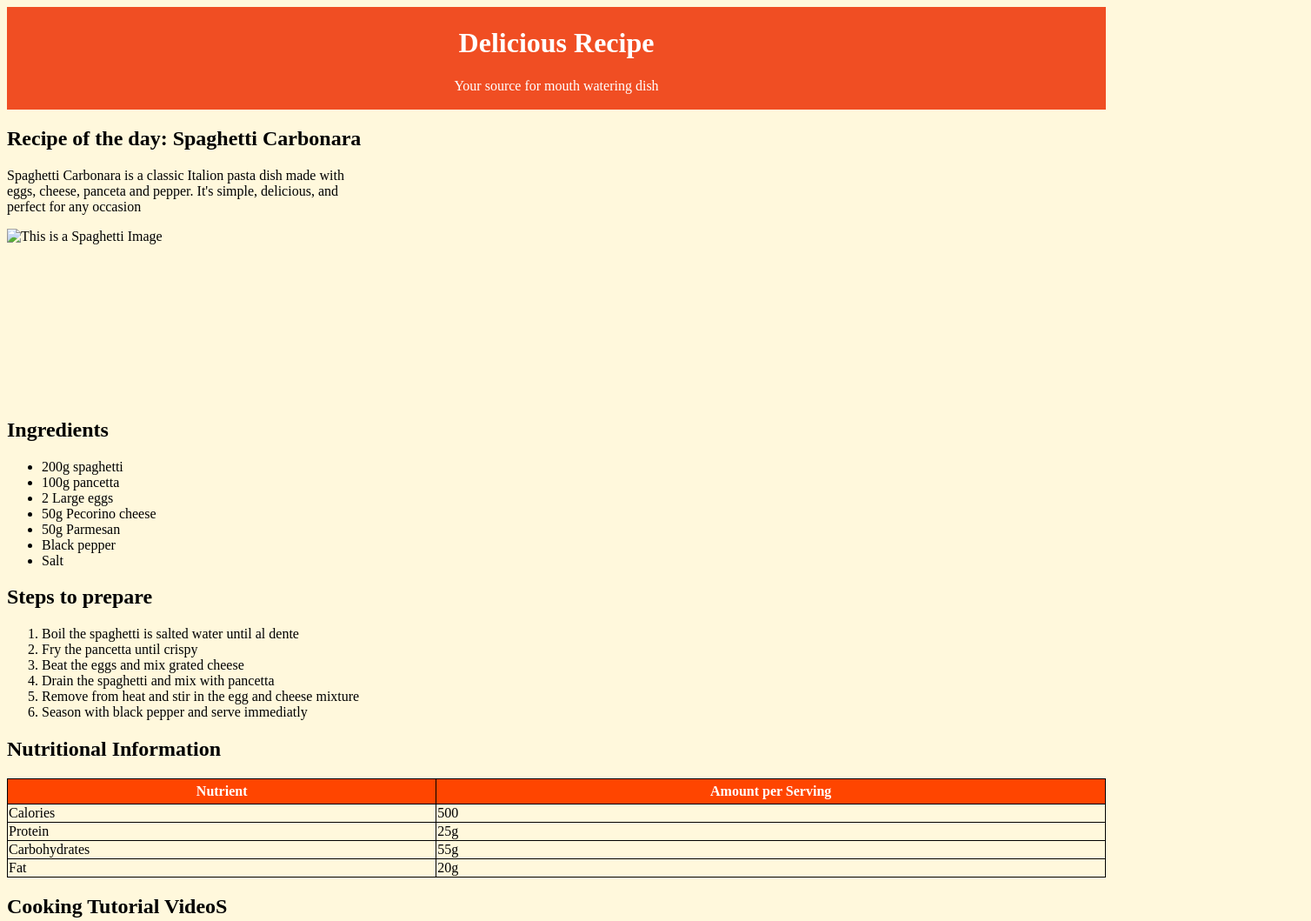
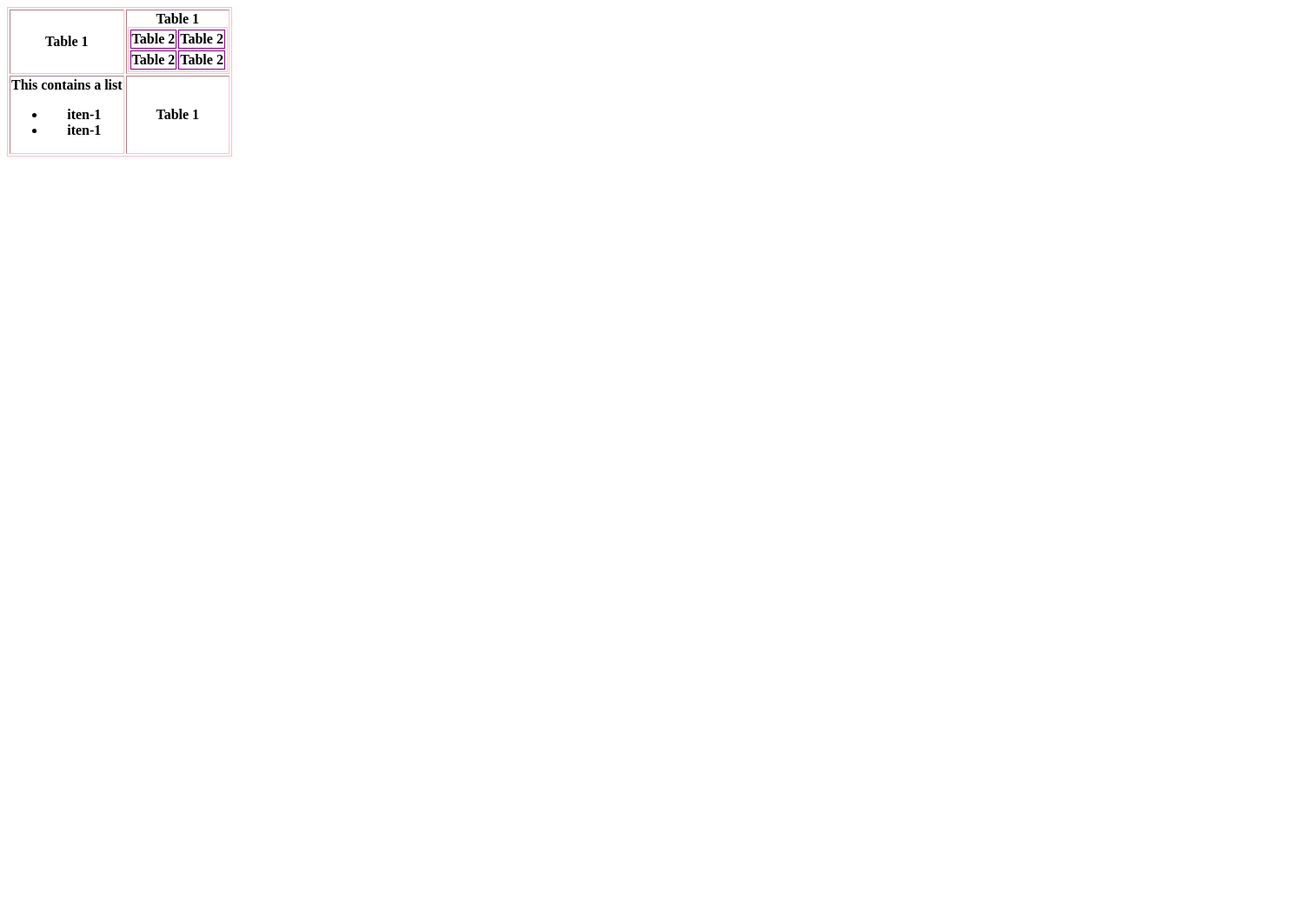
Before and after one commit to MuhammadShahzain63/Assignment-1, a plain HTML site: page index.html in a window 1280 px wide. Shown: the top 1059 px of the page at 87% size, 1508 px wide, since content can reach past the window. After the commit the page ends 800 px from the top, so only its background shows below. Drawn offline with Linux system fonts and the light colour scheme.

Commit message:
git-push

```diff
--- a/index.html
+++ b/index.html
@@ -3,103 +3,44 @@
 <head>
     <meta charset="UTF-8">
     <meta name="viewport" content="width=device-width, initial-scale=1.0">
-    <title>Assignment</title>
+    <title>Document</title>
     <style>
-    body{
-        background-color:cornsilk;
+        table{
+    border: 1px solid pink;
     }
-    th{
-        background-color: orangered;
-        color: white;
-        padding: 5px;
-    }
-    .image{
-        width: 400px;
-        height: 250px;
-    }
-    .header{
-        background-color: #f04e23;
-        color: white;
-        text-align: center;
-        padding: 2px;
-    }
-        input, textarea {
-            width: 98%;
-            padding: 8px;
-        }
-
+ td{
+    border: 1px solid purple ;
+}
 </style>
 </head>
-<body>
-    <div class="header">
-    <h1>Delicious Recipe</h1>
-    <p>Your source for mouth watering dish</p>
-    </div>
-    <h2>Recipe of the day: Spaghetti Carbonara</h2>
-    <div class="image">
-    <p>Spaghetti Carbonara is a classic Italion pasta dish made with eggs, cheese, panceta and pepper. It's simple, delicious, and perfect for any occasion</p>
-    <img src="Assets/2.jpg" alt="This is a Spaghetti Image" title="Spaghetti Image" loading="lazy">
-    </div>
-    <br>
-    <h2>Ingredients</h2>
-    <ul>
-        <li>200g spaghetti</li>
-        <li>100g pancetta</li>
-        <li>2 Large eggs</li>
-        <li>50g Pecorino cheese</li>
-        <li>50g Parmesan</li>
-        <li>Black pepper</li>
-        <li>Salt</li>
-    </ul>
-    <h2>Steps to prepare</h2>
-    <ol>
-        <li>Boil the spaghetti is salted water until al dente</li>
-        <li>Fry the pancetta until crispy</li>
-        <li>Beat the eggs and mix grated cheese</li>
-        <li>Drain the spaghetti and mix with pancetta</li>
-        <li>Remove from heat and stir in the egg and cheese mixture</li>
-        <li>Season with black pepper and serve immediatly</li>
-    </ol>
-    <h2>Nutritional Information</h2>
-    <table border="1" style=" width: 100%; border-collapse: collapse;border-color: black;">
+    <table border="1">
         <tr>
-        <th>Nutrient</th>
-        <th>Amount per Serving</th>
-    </tr>
-    <tr>
-        <td>Calories</td>
-        <td>500</td>
-    </tr>
-    <tr>
-        <td>Protein</td>
-        <td>25g</td>
+            <th>Table 1</th>
+            <th>Table 1
+                <table border="2">
+                    <tr>
+                        <td>Table 2</td>
+                        <td>Table 2</td>
+                    </tr>
+                    <tr>
+                        <td>Table 2</td>
+                        <td>Table 2</td>
+                    </tr>
+                </table>
+            </th>
+        </tr>
 
-    </tr>
-    <tr>
-        <td>Carbohydrates</td>
-        <td>55g</td>
-    </tr>
-    <tr>
-        <td>Fat</td>
-        <td>20g</td>
-    </tr>
+        <tr>
+            <th>This contains a list
+            <ul>
+                <li>iten-1</li>
+                <li>iten-1</li>
+            </ul>
+            </th>
+            <th>Table 1</th>
+        </tr>
+
     </table>
-    <h2>Cooking Tutorial VideoS</h2>
-    <iframe width="1500px"height="300px" src="https://www.youtube.com/embed/3AAdKl1UYZs" frameborder="0" allowfullscreen></iframe>
-    <div class="input, textarea">
-    <h2>Submit Your Recipe</h2>
-    <form >
-        <label for="Name">Name:</label><br>
-        <input type="text" name="Name" id="Name" required><br>
-
-        <label for="Email">Email:</label><br>
-        <input type="email" name="Email" id="Email" required><br>
-
-        <label for="Recipe">Recipe:</label><br>
-        <textarea name="Recipe" id="Recipe" rows="10" cols="20"></textarea><br>
-
-        <button type="submit">Submit</button>
-    </form>
 </div>
 </body>
 </html>
```
